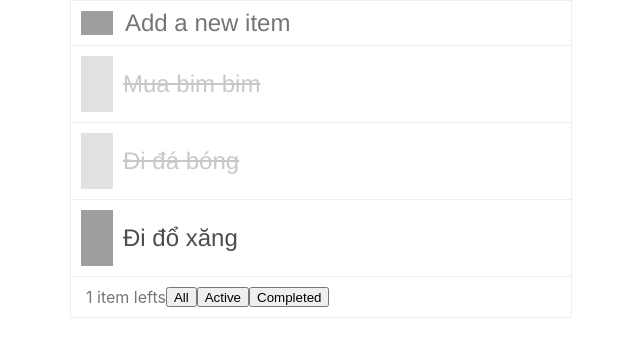
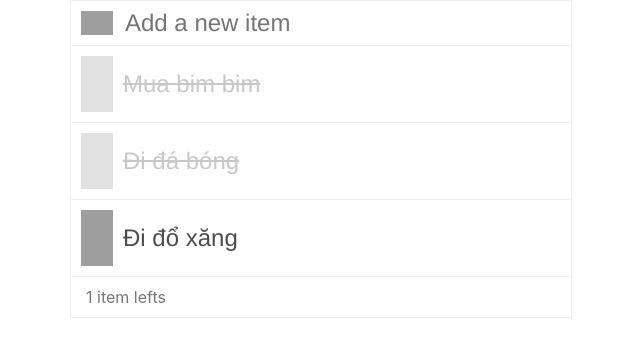
Before and after one commit to lequoctho/react_6.component, a React (Create React App) app: page / in a window 1280 px wide. Shown: the top 346 px of the page, without its empty margins (319-959 px from the left). Built offline with nearby package versions, Linux system fonts and the light colour scheme; grey boxes are pictures that could not be loaded.

Commit message:
update app

```diff
--- a/src/App.js
+++ b/src/App.js
@@ -90,9 +90,6 @@ class App extends Component {
         }
         <div className="Footer">
           <span>1 item lefts</span>
-          <button>All</button>
-          <button>Active</button>
-          <button>Completed</button>
         </div>
       </div>
     );
```
